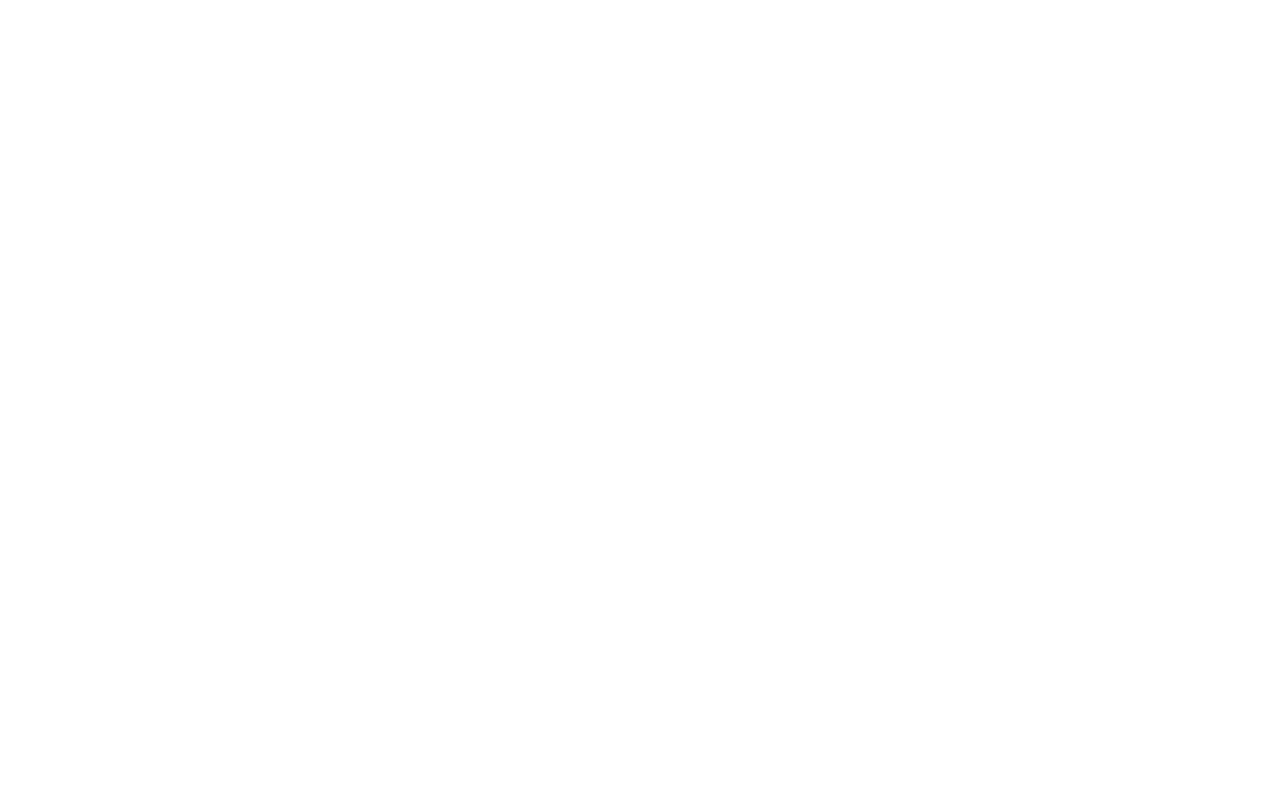
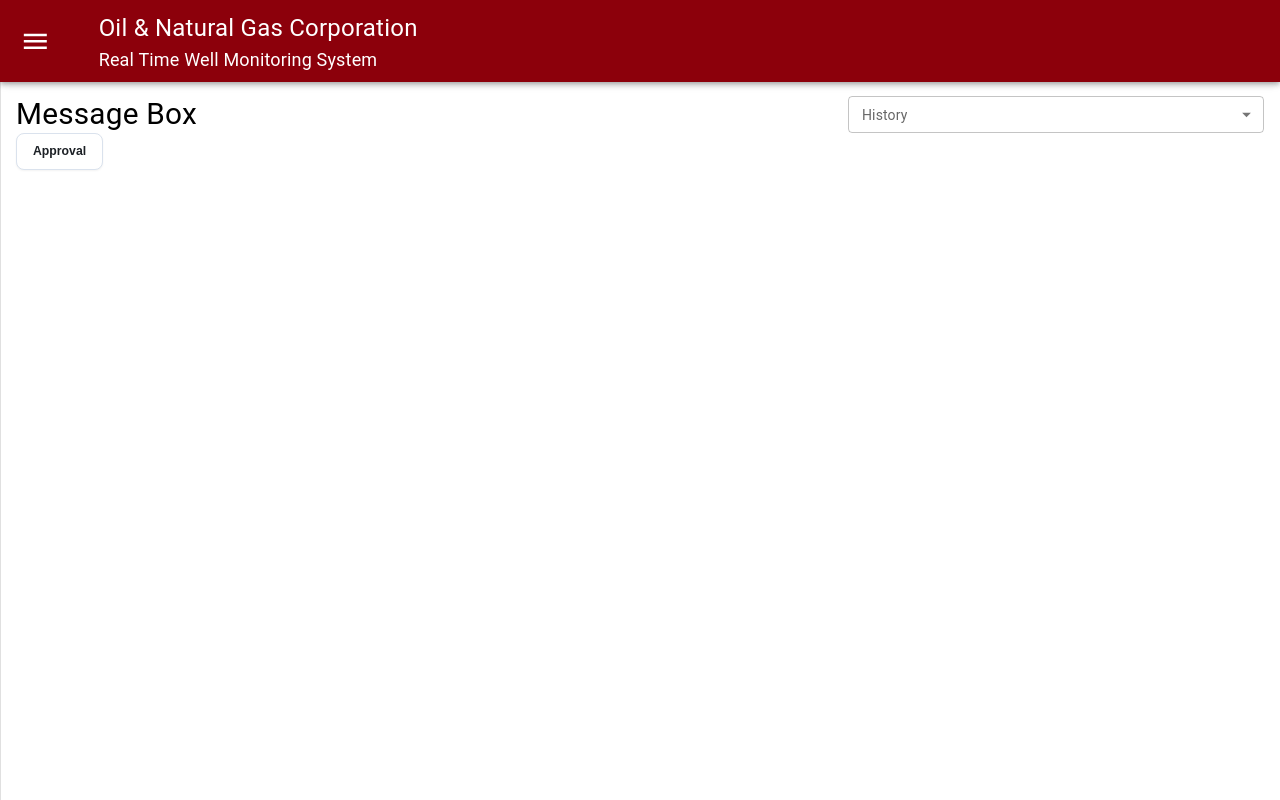
Before and after one commit to abhishekmahaja/MultiUser_mapUp-Frontend, a React (Vite) app: page /dashboard/message in a window 1280 px wide. Before the commit this address had no page. Built offline with nearby package versions, Linux system fonts and the light colour scheme.

Commit message:
approval page

```diff
--- a/src/App.jsx
+++ b/src/App.jsx
@@ -43,6 +43,7 @@
 const AddDevices = lazy(() =>
   import("./Pages/Dashboard/Network/AddNetwork/AddNetwork.jsx")
 );
+const Approval = lazy(() => import("./Pages/Dashboard/MessageBox/Approval.jsx") )
 
 function App() {
   const route = useRoutes([
@@ -68,6 +69,7 @@
         { path: "AddDevice", element: <AddDevice /> },
         { path: "Network", element: <Network /> },
         { path: "AddDevices", element: <AddDevices /> },
+        { path: "message", element: <Approval /> },
       ],
     },
     { path: "/CheckStatus", element: <CheckStatus /> },
--- /dev/null
+++ b/src/Pages/Dashboard/MessageBox/Approval.jsx
@@ -0,0 +1,241 @@
+import * as React from 'react';
+import PropTypes from 'prop-types';
+import clsx from 'clsx';
+import { styled, css, Box } from '@mui/system';
+import { Modal as BaseModal } from '@mui/base/Modal';
+import { Button, FormControl, Grid, InputLabel, MenuItem, Select, TextField, Typography } from '@mui/material';
+import { Textarea } from '@mui/joy';
+
+export default function MessageBox() {
+  const [open, setOpen] = React.useState(false);
+  const handleOpen = () => setOpen(true);
+  const handleClose = () => setOpen(false);
+  const [parameter, setParameter] = React.useState('');
+  const handleChangeParameter = (event) => {
+    setParameter(event.target.value);
+  };
+
+  return (
+    <div>
+      <Grid container display={'flex'} justifyContent={'space-between'}>
+        <Grid item>
+          <Typography variant='h4'>Message Box</Typography>
+        </Grid>
+        <Grid item lg={4} md={6} sm={12} xs={12}>
+        <FormControl size="small" fullWidth>
+            <InputLabel id="demo-select-large-label">History</InputLabel>
+            <Select
+              labelId="demo-select-small-label"
+              id="demo-select-large"
+              value={parameter}
+              label="Well Location"
+              onChange={handleChangeParameter}
+            >
+              <MenuItem value="">
+                <em>All</em>
+              </MenuItem>
+              <MenuItem value={1}>Accepted</MenuItem>
+              <MenuItem value={2}>Pending</MenuItem>
+              <MenuItem value={3}>Recheck</MenuItem>
+              <MenuItem value={3}>Rejected</MenuItem>
+            </Select>
+          </FormControl>
+        </Grid>
+      </Grid>
+      <TriggerButton type="button" onClick={handleOpen}>
+            Approval
+          </TriggerButton>
+      <Modal
+        aria-labelledby="keep-mounted-modal-title"
+        aria-describedby="keep-mounted-modal-description"
+        open={open}
+        onClose={handleClose}
+        slots={{ backdrop: StyledBackdrop }}
+        keepMounted
+      >
+        <ModalContent>
+          <Typography variant='h4'>Request Number</Typography>
+          <Grid container gap={2}>
+            <Grid item xs={12} sm={3} md={3} lg={12}>
+              <Typography variant="h6">Sender Details </Typography>
+              <Textarea
+                maxRows={6}
+                aria-label="maximum height"
+                placeholder="Add Remark"
+              />
+            </Grid>
+            <Grid item xs={12} sm={3} md={3} lg={12}>
+              <Typography variant="h6">Subject</Typography>
+              <Textarea
+                maxRows={6}
+                aria-label="maximum height"
+                placeholder="Add Remark"
+              />
+            </Grid>
+            <Grid item xs={12} sm={3} md={3} lg={12}>
+              <Typography variant="h6">Description</Typography>
+              <Textarea
+                maxRows={6}
+                aria-label="maximum height"
+                placeholder="Add Remark"
+              />
+            </Grid>
+          </Grid>
+          <Grid container display={'flex'} justifyContent={'space-evenly'} mt={4}>
+            <Box >
+              <Button variant='contained' fullWidth sx={{
+                backgroundColor: 'green',   // Change button color to green
+                '&:hover': {
+                  backgroundColor: 'darkgreen', // Optional: Change color on hover
+                },
+              }}>Approval</Button>
+            </Box>
+            <Box>
+              <Button variant='contained' fullWidth sx={{
+                backgroundColor: 'green',   // Change button color to green
+                '&:hover': {
+                  backgroundColor: 'darkgreen', // Optional: Change color on hover
+                },
+              }}>Reject</Button>
+            </Box>
+            <Box>
+              <Button variant='contained' fullWidth sx={{
+                backgroundColor: 'green',   // Change button color to green
+                '&:hover': {
+                  backgroundColor: 'darkgreen', // Optional: Change color on hover
+                },
+              }}>Recheck</Button>
+            </Box>
+          </Grid>
+        </ModalContent>
+      </Modal>
+    </div>
+  );
+}
+
+const Backdrop = React.forwardRef((props, ref) => {
+  const { open, className, ...other } = props;
+  return (
+    <div
+      className={clsx({ 'base-Backdrop-open': open }, className)}
+      ref={ref}
+      {...other}
+    />
+  );
+});
+
+Backdrop.propTypes = {
+  className: PropTypes.string.isRequired,
+  open: PropTypes.bool,
+};
+
+const blue = {
+  200: '#99CCFF',
+  300: '#66B2FF',
+  400: '#3399FF',
+  500: '#007FFF',
+  600: '#0072E5',
+  700: '#0066CC',
+};
+
+const grey = {
+  50: '#F3F6F9',
+  100: '#E5EAF2',
+  200: '#DAE2ED',
+  300: '#C7D0DD',
+  400: '#B0B8C4',
+  500: '#9DA8B7',
+  600: '#6B7A90',
+  700: '#434D5B',
+  800: '#303740',
+  900: '#1C2025',
+};
+
+const Modal = styled(BaseModal)(`
+  position: fixed;
+  z-index: 1300;
+  right: 0;
+  bottom: 0;
+  top: 0;
+  left: 0;
+  display: flex;
+  align-items: center;
+  justify-content: center;
+
+  &.base-Modal-hidden {
+    visibility: hidden;
+  }
+`);
+
+const StyledBackdrop = styled(Backdrop)`
+  z-index: -1;
+  position: fixed;
+  inset: 0;
+  background-color: rgb(0 0 0 / 0.5);
+  -webkit-tap-highlight-color: transparent;
+`;
+
+const ModalContent = styled('div')(
+  ({ theme }) => css`
+    font-family: 'IBM Plex Sans', sans-serif;
+    font-weight: 500;
+    text-align: start;
+    position: relative;
+    display: flex;
+    flex-direction: column;
+    gap: 8px;
+    overflow: hidden;
+    background-color: ${theme.palette.mode === 'dark' ? grey[900] : '#fff'};
+    border-radius: 8px;
+    border: 1px solid ${theme.palette.mode === 'dark' ? grey[700] : grey[200]};
+    box-shadow: 0 4px 12px
+      ${theme.palette.mode === 'dark' ? 'rgb(0 0 0 / 0.5)' : 'rgb(0 0 0 / 0.2)'};
+    padding: 24px;
+    color: ${theme.palette.mode === 'dark' ? grey[50] : grey[900]};
+
+    & .modal-title {
+      margin: 0;
+      line-height: 1.5rem;
+      margin-bottom: 8px;
+    }
+
+    & .modal-description {
+      margin: 0;
+      line-height: 1.5rem;
+      font-weight: 400;
+      color: ${theme.palette.mode === 'dark' ? grey[400] : grey[800]};
+      margin-bottom: 4px;
+    }
+  `,
+);
+
+const TriggerButton = styled('button')(
+  ({ theme }) => css`
+    font-family: 'IBM Plex Sans', sans-serif;
+    font-weight: 600;
+    font-size: 0.875rem;
+    line-height: 1.5;
+    padding: 8px 16px;
+    border-radius: 8px;
+    transition: all 150ms ease;
+    cursor: pointer;
+    background: ${theme.palette.mode === 'dark' ? grey[900] : '#fff'};
+    border: 1px solid ${theme.palette.mode === 'dark' ? grey[700] : grey[200]};
+    color: ${theme.palette.mode === 'dark' ? grey[200] : grey[900]};
+    box-shadow: 0 1px 2px 0 rgb(0 0 0 / 0.05);
+
+    &:hover {
+      background: ${theme.palette.mode === 'dark' ? grey[800] : grey[50]};
+      border-color: ${theme.palette.mode === 'dark' ? grey[600] : grey[300]};
+    }
+
+    &:active {
+      background: ${theme.palette.mode === 'dark' ? grey[700] : grey[100]};
+    }
+
+    &:focus-visible {
+      box-shadow: 0 0 0 4px ${theme.palette.mode === 'dark' ? blue[300] : blue[200]};
+      outline: none;
+    }
+  `,
+);
```
